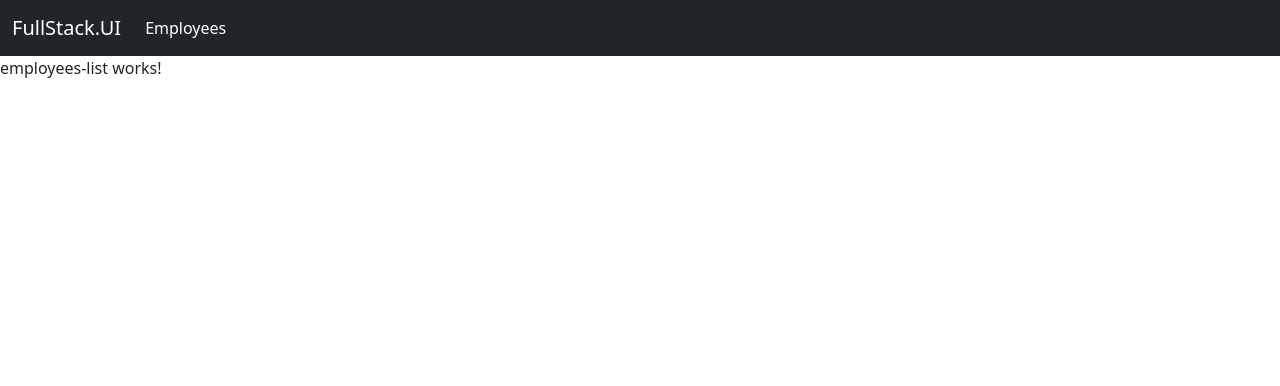
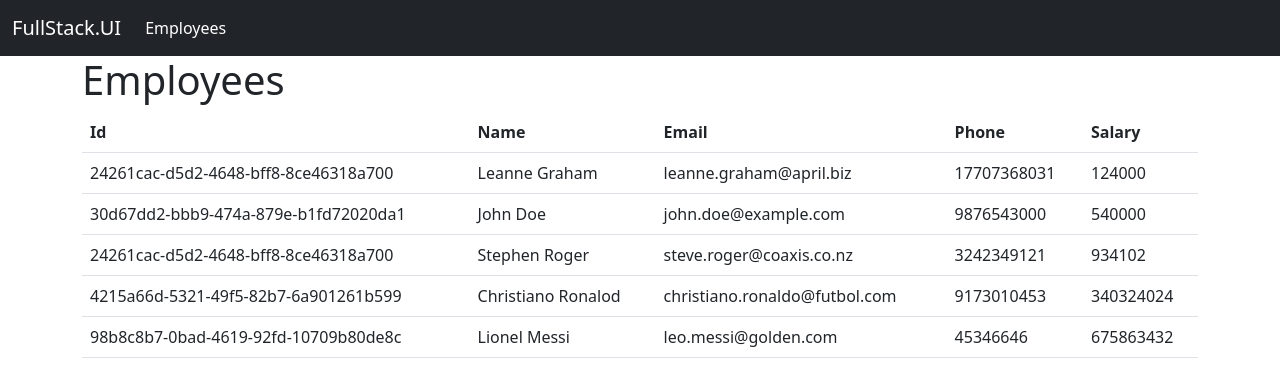
Before and after one commit to saideepd/employee-management, an Angular app in the folder FullStack UI/FullStack.UI/: page / in a window 1280 px wide. Shown: the top 386 px of the page. Built offline with nearby package versions, Linux system fonts and the light colour scheme.

Commit message:
Added Employee Model & Table to display Employee data

```diff
--- a/FullStack UI/FullStack.UI/src/app/components/employees/employees-list/employees-list.component.html
+++ b/FullStack UI/FullStack.UI/src/app/components/employees/employees-list/employees-list.component.html
@@ -1 +1,24 @@
-<p>employees-list works!</p>
+<div class="container">
+    <h1>Employees</h1>
+    <table class="table" *ngIf="employees && employees.length > 0">
+        <thead>
+            <tr>
+                <th>Id</th>
+                <th>Name</th>
+                <th>Email</th>
+                <th>Phone</th>
+                <th>Salary</th>
+            </tr>
+        </thead>
+        <tbody>
+            <tr *ngFor="let employee of employees">
+                <td>{{ employee.id }}</td>
+                <td>{{ employee.name }}</td>
+                <td>{{ employee.email }}</td>
+                <td>{{ employee.phone }}</td>
+                <td>{{ employee.salary }}</td>
+            </tr>
+        </tbody>
+    </table>
+    <p *ngIf="!employees || employees.length <= 0">No Employees Found</p>
+</div>
--- a/FullStack UI/FullStack.UI/src/app/components/employees/employees-list/employees-list.component.ts
+++ b/FullStack UI/FullStack.UI/src/app/components/employees/employees-list/employees-list.component.ts
@@ -1,10 +1,55 @@
-import { Component } from '@angular/core';
+import { Component, OnInit } from '@angular/core';
+import { Employee } from 'src/app/models/employee.model';
 
 @Component({
   selector: 'app-employees-list',
   templateUrl: './employees-list.component.html',
   styleUrls: ['./employees-list.component.css']
 })
-export class EmployeesListComponent {
+export class EmployeesListComponent implements OnInit {
 
+  employees: Employee[] = [
+    {
+      id: '24261cac-d5d2-4648-bff8-8ce46318a700',
+      name: 'Leanne Graham',
+      email: 'leanne.graham@april.biz',
+      phone: 17707368031,
+      salary: 124000,
+      department: 'Human Resources'
+    },
+    {
+      id: '30d67dd2-bbb9-474a-879e-b1fd72020da1',
+      name: 'John Doe',
+      email: 'john.doe@example.com',
+      phone: 9876543000,
+      salary: 540000,
+      department: 'Information Technology'
+    },
+    {
+      id: '24261cac-d5d2-4648-bff8-8ce46318a700',
+      name: 'Stephen Roger',
+      email: 'steve.roger@coaxis.co.nz',
+      phone: 3242349121,
+      salary: 934102,
+      department: 'Inventory Manager'
+    },
+    {
+      id: '4215a66d-5321-49f5-82b7-6a901261b599',
+      name: 'Christiano Ronalod',
+      email: 'christiano.ronaldo@futbol.com',
+      phone: 9173010453,
+      salary: 340324024,
+      department: 'IT Support Desk'
+    },
+    {
+      id: '98b8c8b7-0bad-4619-92fd-10709b80de8c',
+      name: 'Lionel Messi',
+      email: 'leo.messi@golden.com',
+      phone: 45346646,
+      salary: 675863432,
+      department: 'Technology Support'
+    }
+  ];
+
+  ngOnInit(): void {}
 }
```
Also changed, not shown: FullStack UI/FullStack.UI/src/app/models/employee.model.ts (added, +8 -0 lines).
